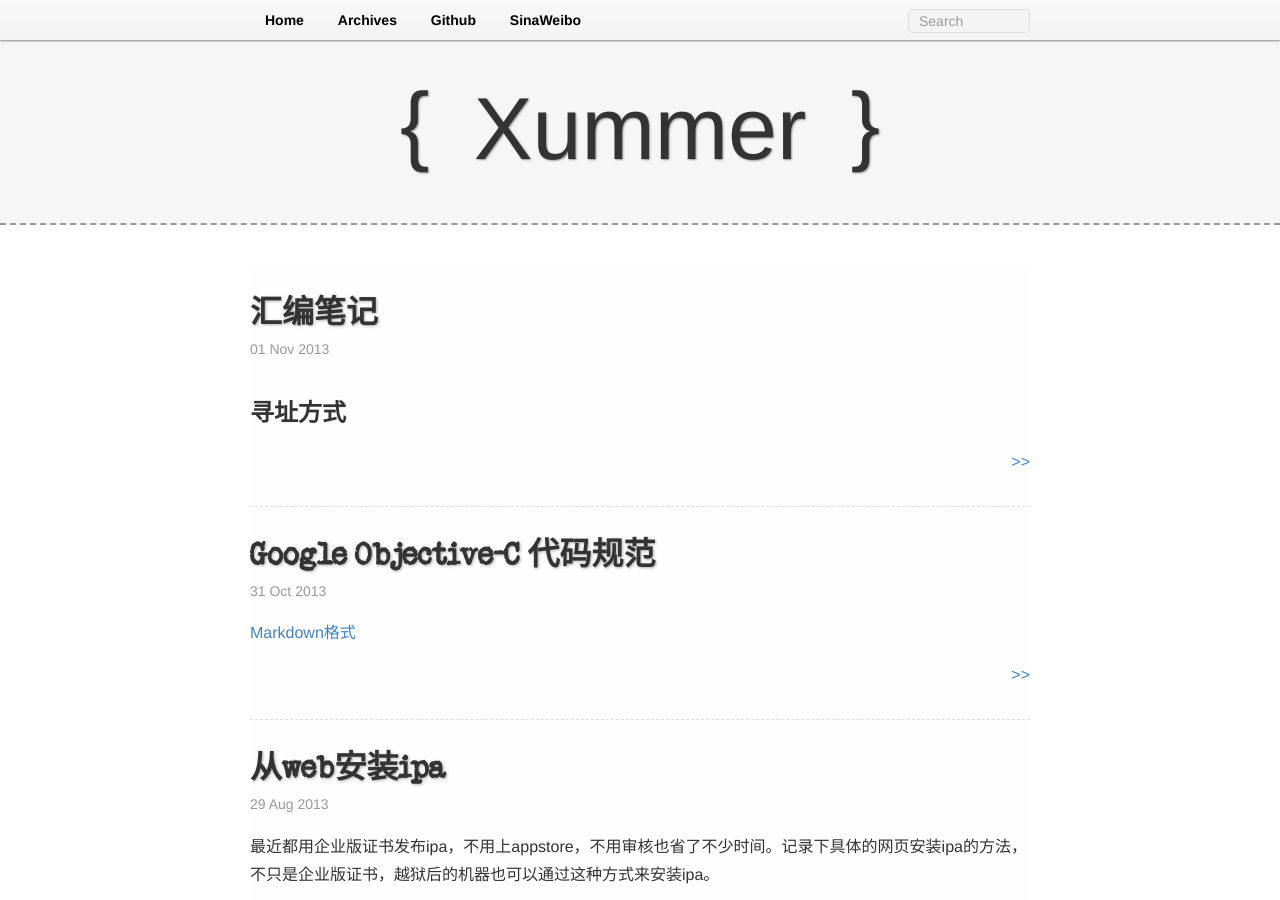
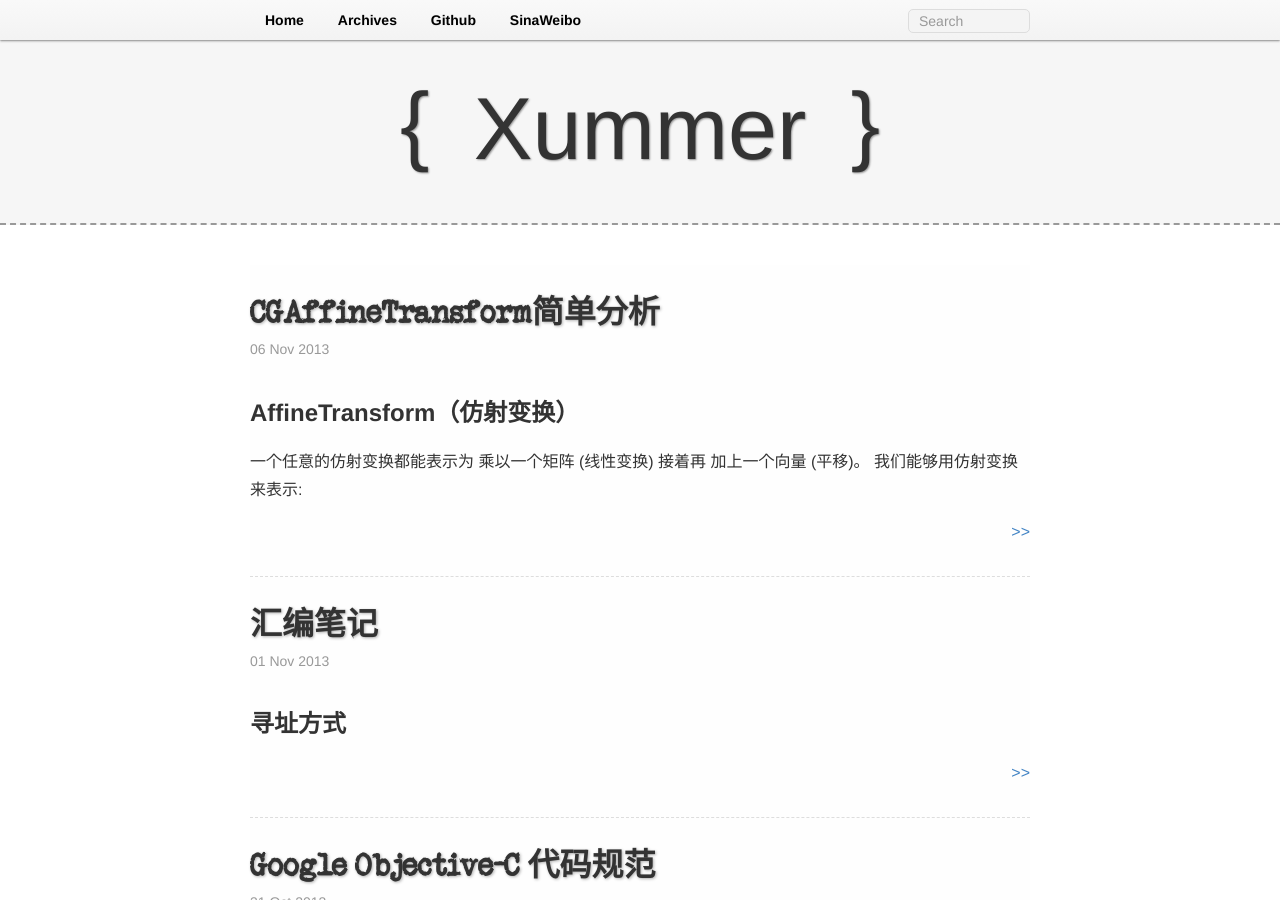
Before and after one commit to Xummer/xummer.github.com, a Jekyll site: the page built from index.html, in a window 1280 px wide and 900 px high. Built offline with Jekyll 4.4.1, drawn with Linux system fonts in a browser that asks for light colours; Markdown is read by kramdown in place of the engine named in the settings; the list of posts is cut into pages by our own code; comment, search, counter and statistics services are not loaded; part of the change alters nothing that is shown.

Commit message:
add a new post

````diff
--- a/_includes/mathJax.html
+++ b/_includes/mathJax.html
@@ -8,9 +8,6 @@ MathJax.Hub.Config({
     processEscapes: true,
     skipTags: ['script', 'noscript', 'style', 'textarea', 'pre', 'code']
   },
-  TeX: {
-	equationNumbers: {autoNumber: "AMS"}
-  }
   messageStyle: "none",
   "HTML-CSS": { preferredFont: "TeX", availableFonts: ["STIX","TeX"] }
 });
--- /dev/null
+++ b/_posts/2013-11-06-CGAffineTransform-simple-analysis.md
@@ -0,0 +1,270 @@
+---
+layout: post
+title: CGAffineTransform简单分析
+date: 2013-11-06     T
+meta: ture
+---
+
+##AffineTransform（仿射变换）
+一个任意的仿射变换都能表示为 乘以一个矩阵 (线性变换) 接着再 加上一个向量 (平移)。
+我们能够用仿射变换来表示:
+
+* 旋转 (线性变换)
+* 平移 (向量加)
+* 缩放操作 (线性变换)
+
+我们通常使用 2 x 3 矩阵来表示仿射变换(以下需要一些线性代数的知识)。
+$$
+A = \begin{bmatrix}
+ a & c  \\\\
+ b & d  \\\\
+\end{bmatrix}\_{2 \times 2}
+,
+\quad
+B = \begin{bmatrix}
+ t\_x  \\\\
+ t\_y  \\\\
+\end{bmatrix}\_{2 \times 1}
+\\\\
+\\\\
+M = \begin{bmatrix}
+ A  \\\\
+ B  \\\\
+\end{bmatrix} = \begin{bmatrix}
+ a & c & t\_x \\\\
+ b & d & t\_y \\\\
+\end{bmatrix}\_{2 \times 3}
+$$
+
+用矩阵A和B对二维向量X做变换，那上式也可表示为
+$$
+T = A \cdot \begin{bmatrix}
+ x  \\\\
+ y  \\\\
+\end{bmatrix} + B \quad 或 \quad T = M \cdot \begin{bmatrix}
+ x & y & 1
+\end{bmatrix}^T
+\\\\
+\\\\
+T = \begin{bmatrix}
+ ax + cy + t\_x  \\\\
+ bx + dy + t\_y  \\\\
+\end{bmatrix}
+$$
+
+[单位矩阵](http://zh.wikipedia.org/zh/%E5%96%AE%E4%BD%8D%E7%9F%A9%E9%99%A3)，主对角线为1，其他都为0的矩阵
+$$
+\begin{bmatrix}
+ 1 & 0 & \cdots & 0 \\\\
+ 0 & 1 &  & \vdots \\\\
+ \vdots &  & \ddots & \vdots \\\\
+ 0 & \cdots & \cdots & 1
+\end{bmatrix}
+$$
+
+##CGAffineTransform官方定义
+
+```objc
+struct CGAffineTransform {
+	CGFloat a, b, c, d;
+	CGFloat tx, ty;
+};
+```
+
+虽然结构体中只有`a`,`b`,`c`,`d`,`tx`,`ty` 6个参数，但其实还有3个固定的参数[0,0,1]来组成3x3的矩阵。
+
+仿射变换表示为一个3x3的矩阵如下:
+$$
+\begin{bmatrix}
+ a & b & 0 \\\\
+ c & d & 0 \\\\
+ t\_x & t\_y & 1
+\end{bmatrix}
+$$
+
+对于一个`CGPoint`(x, y), 经过以上仿射变换后为（x’, y’）,可表示为
+$$
+\begin{bmatrix} x' & y' & 1 \end{bmatrix} = \begin{bmatrix} x & y & 1 \end{bmatrix} \times \begin{bmatrix}
+ a & b & 0 \\\\
+ c & d & 0 \\\\
+ t\_x & t\_y & 1
+\end{bmatrix}
+$$
+
+即公式(1):
+$$
+\label{exampleone}
+x’ = ax + cy + t\_x  \\\\
+y’ = bx + dy + t\_y
+$$
+
+##identity矩阵
+```objc
+/* The identity transform: [ 1 0 0 1 0 0 ]. */
+CG_EXTERN const CGAffineTransform CGAffineTransformIdentity
+  CG_AVAILABLE_STARTING(__MAC_10_0, __IPHONE_2_0);
+```
+identity矩阵可以表示为
+$$
+\begin{bmatrix}
+ 1 & 0 & 0 \\\\
+ 0 & 1 & 0 \\\\
+ 0 & 0 & 1
+\end{bmatrix}
+$$
+代入公式（1），的得到
+$$
+x’ = 1x + 0y + 0 \\\\
+y’ = 0x + 1y + 0
+$$
+整理后得到
+$$
+x’ = x \\\\
+y’ = y
+$$
+
+**identity仿射矩阵计算后的坐标也就是坐标自己本身。**
+
+##CGAffineTransformMakeTranslation方法
+
+```objc
+/* Return a transform which translates by `(tx, ty)':
+     t' = [ 1 0 0 1 tx ty ] */
+
+CG_EXTERN CGAffineTransform CGAffineTransformMakeTranslation(CGFloat tx,
+  CGFloat ty) CG_AVAILABLE_STARTING(__MAC_10_0, __IPHONE_2_0);
+```
+`CGAffineTransformMakeTranslation`是一个进行平移的方法，根据注释得到的矩阵为
+$$
+\begin{bmatrix}
+ 1 & 0 & 0 \\\\
+ 0 & 1 & 0 \\\\
+ t\_x & t\_y & 1
+\end{bmatrix}
+$$
+代入公式（1），的得到
+$$
+x’ = 1x + 0y + t\_x \\\\
+y’ = 0x + 1y + t\_y
+$$
+整理后得到
+$$
+x’ = x + t\_x \\\\
+y’ = y + t\_y
+$$
+
+**`CGAffineTransformMakeTranslation`也就是所对原来坐标进行一个平移的操作，在x轴方向上移动tx，在y轴方向上移动ty。**
+
+##CGAffineTransformMakeScale方法
+
+```objc
+/* Return a transform which scales by `(sx, sy)':
+     t' = [ sx 0 0 sy 0 0 ] */
+
+CG_EXTERN CGAffineTransform CGAffineTransformMakeScale(CGFloat sx, CGFloat sy)
+  CG_AVAILABLE_STARTING(__MAC_10_0, __IPHONE_2_0);
+```
+`CGAffineTransformMakeScale`是一个进行缩放的方法，根据注释得到的矩阵为
+$$
+\begin{bmatrix}
+ s\_x & 0 & 0 \\\\
+ 0 & s\_y & 0 \\\\
+ 0 & 0 & 1
+\end{bmatrix}
+$$
+代入公式（1），的得到
+$$
+x’ = s\_xx + 0y + 0 \\\\
+y’ = 0x + s\_xy + 0
+$$
+整理后得到
+$$
+x’ = s\_xx \\\\
+y’ = s\_yy
+$$
+
+**`CGAffineTransformMakeScale`方法在x轴上缩放sx，在y轴上缩放sx**
+
+##CGAffineTransformMakeRotation方法
+
+```objc
+/* Return a transform which rotates by `angle' radians:
+     t' = [ cos(angle) sin(angle) -sin(angle) cos(angle) 0 0 ] */
+
+CG_EXTERN CGAffineTransform CGAffineTransformMakeRotation(CGFloat angle)
+  CG_AVAILABLE_STARTING(__MAC_10_0, __IPHONE_2_0);
+```
+`CGAffineTransformMakeRotation`是一个进行旋转的方法，根据注释得到的矩阵为
+$$
+\begin{bmatrix}
+ \cos\alpha & \sin\alpha & 0 \\\\
+ -\sin\alpha & \cos\alpha & 0 \\\\
+ 0 & 0 & 1
+\end{bmatrix}
+$$
+
+####1、证明x'和y'构成圆方程
+代入公式（1），的得到
+$$
+x’ = \cos\alpha x - \sin\alpha y + 0 \\\\
+y’ = \sin\alpha x + \cos\alpha y + 0
+$$
+整理后得到
+$$
+x’ = \cos\alpha x - \sin\alpha y \\\\
+y’ = \sin\alpha x + \cos\alpha y
+$$
+两边都平方，得到
+$$
+(x’)^2 = \cos^2\alpha x^2 - 2\sin\cos\alpha + \sin^2\alpha y^2 \\\\
+(y’)^2 = \sin^2\alpha x^2 + 2\sin\cos\alpha + \cos^2\alpha y^2
+$$
+两式左右都相加得到
+$$
+(x’)^2 + (y’)^2 = (\cos^2\alpha + \sin^2\alpha)x^2 + (2\sin\cos\alpha- 2\sin\cos\alpha)+ (\sin^2\alpha + \cos^2\alpha)y^2  \\\\
+$$
+
+化简后得到
+$$
+(x’)^2 + (y’)^2 = x^2 + y^2 = r^2
+$$
+
+直接就是圆的方程，这只是证明x’ 与 y’在变换后任然在与x 和 y 在以(0,0)为圆心的圆上。
+
+####2、真正的推导过程
+![](../images/blog-images/2013-11-06/rotationXY.jpg)
+
+根据上图用三角函数表示公式(1)
+$$
+\label{exampletwo}
+\begin{align}
+x &= r \cos \theta \\\\
+y &= r \sin \theta \\\\\\\\
+&逆时针旋转\alpha后\\\\\\\\
+x' &= r \cos (\theta + \alpha) \\\\
+ &= r \cos\theta \cos\alpha - r \sin\theta \sin\alpha \\\\\\\\
+ &将(2)式代入 \\\\\\\\
+ &= \cos\alpha x - \sin\alpha y \\\\\\\\
+y' &= r \sin (\theta + \alpha) \\\\
+ &= r \sin\theta \cos\alpha + r \cos\theta \sin\alpha \\\\\\\\
+ &将(2)式代入 \\\\\\\\
+ &= \sin\alpha x + \cos\alpha y
+\end{align}
+$$
+
+
+**`CGAffineTransformMakeRotation`方法用来计算出原来点(x,y)旋转α°之后的(x',y')，即将原来的旋转α°。**
+
+##胡乱吐槽
+数学真的是很奇妙的东西，矩阵虽然不明白这是如何抽象出来的，但是觉得很厉害的样子。Google了一些资料，还是云里雾里的，只能感叹其中的精妙了。
+
+以下摘自[理解矩阵](http://blog.csdn.net/myan/article/details/647511)
+
+>这样的一类问题，经常让使用线性代数已经很多年的人都感到为难。就好像大人面对小孩子的刨根问底，最后总会迫不得已地说“就这样吧，到此为止”一样，面对这样的问题，很多老手们最后也只能用：“就是这么规定的，你接受并且记住就好”来搪塞。然而，这样的问题如果不能获得回答，线性代数对于我们来说就是一个粗暴的、不讲道理的、莫名其妙的规则集合，我们会感到，自己并不是在学习一门学问，而是被不由分说地“抛到”一个强制的世界中，只是在考试的皮鞭挥舞之下被迫赶路，全然无法领略其中的美妙、和谐与统一。直到多年以后，我们已经发觉这门学问如此的有用，却仍然会非常迷惑：怎么这么凑巧？
+
+>我认为，这是我们的线性代数教学中直觉性丧失的后果。上述这些涉及到“如何能”、“怎么会”的问题，仅仅通过纯粹的数学证明来回答，是不能令提问者满意的。比如，如果你通过一般的证明方法论证了矩阵分块运算确实可行，那么这并不能够让提问者的疑惑得到解决。他们真正的困惑是：矩阵分块运算为什么竟然是可行的？究竟只是凑巧，还是说这是由矩阵这种对象的某种本质所必然决定的？如果是后者，那么矩阵的这些本质是什么？只要对上述那些问题稍加考虑，我们就会发现，所有这些问题都不是单纯依靠数学证明所能够解决的。像我们的教科书那样，凡事用数学证明，最后培养出来的学生，只能熟练地使用工具，却欠缺真正意义上的理解。
+
+>自从1930年代法国布尔巴基学派兴起以来，数学的公理化、系统性描述已经获得巨大的成功，这使得我们接受的数学教育在严谨性上大大提高。然而数学公理化的一个备受争议的副作用，就是一般数学教育中直觉性的丧失。数学家们似乎认为直觉性与抽象性是矛盾的，因此毫不犹豫地牺牲掉前者。然而包括我本人在内的很多人都对此表示怀疑，我们不认为直觉性与抽象性一定相互矛盾，特别是在数学教育中和数学教材中，帮助学生建立直觉，有助于它们理解那些抽象的概念，进而理解数学的本质。反之，如果一味注重形式上的严格性，学生就好像被迫进行钻火圈表演的小白鼠一样，变成枯燥的规则的奴隶。。
+
+
+-以上-
````
Also changed, not shown: images/blog-images/2013-11-06/rotationXY.jpg (added).
